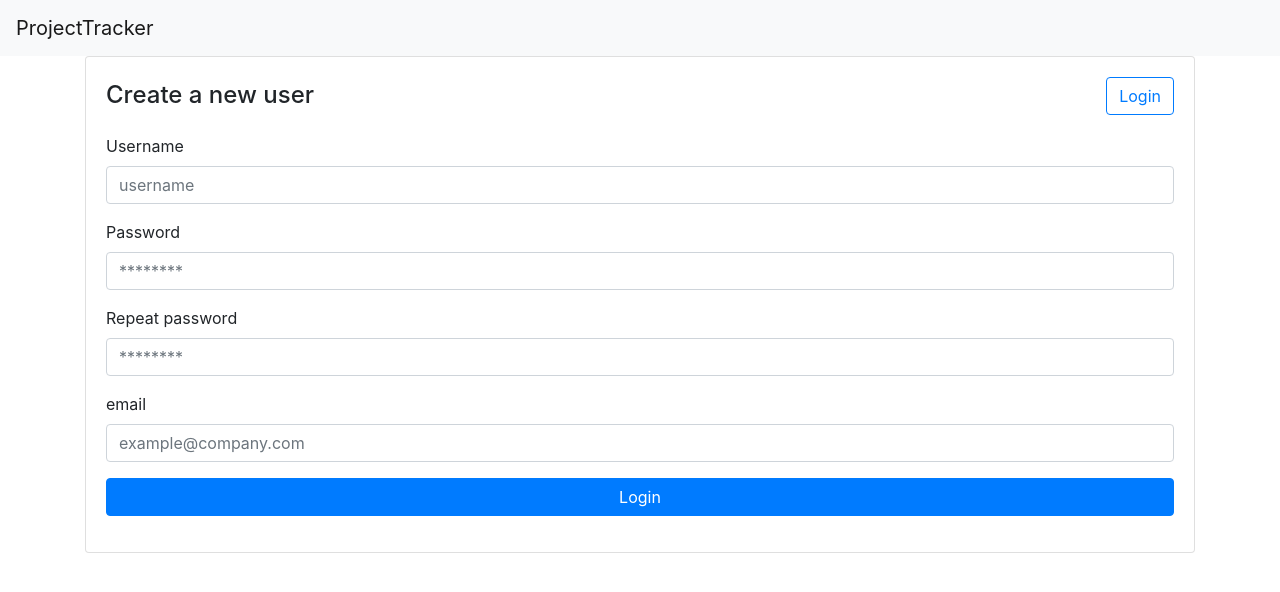
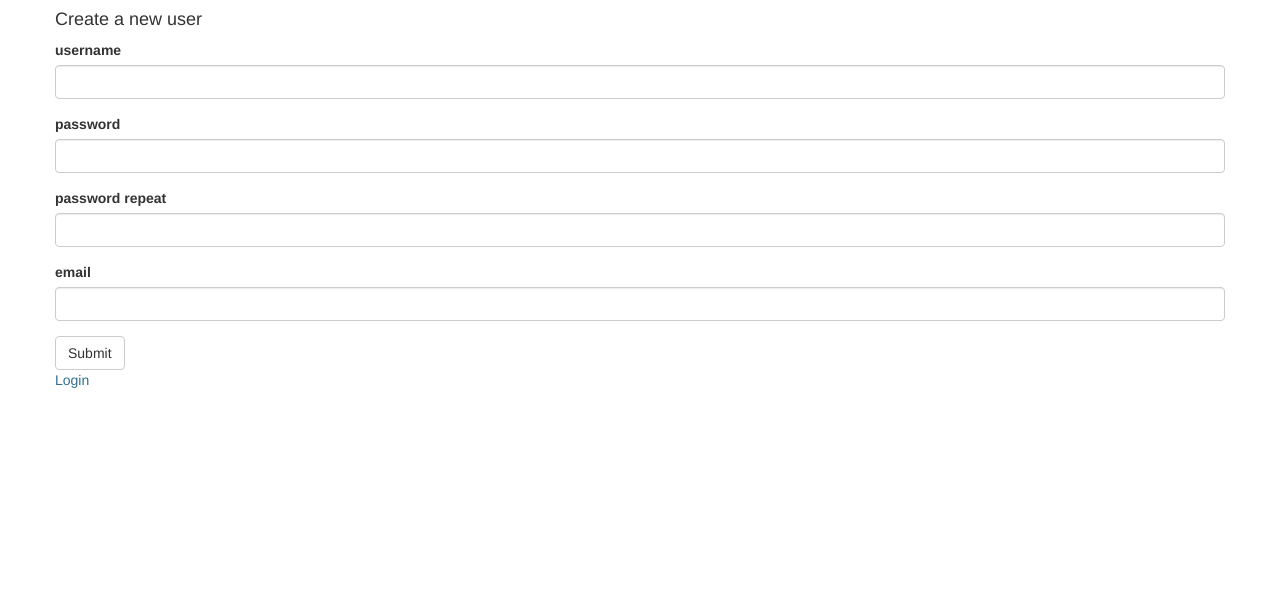
Before and after one commit to kallioaa/projectTracker, a Flask app: page /auth/new_user in a window 1280 px wide. Shown: the top 592 px of the page. Run offline with Flask 2, Linux system fonts and the light colour scheme; some libraries are stand-ins or nearby versions.

Commit message:
flask-bootstrap WTforms

```diff
--- a/app/__init__.py
+++ b/app/__init__.py
@@ -1,10 +1,13 @@
 from flask import Flask, render_template
 from flask_sqlalchemy import SQLAlchemy
+from flask_bootstrap import Bootstrap
 
 app = Flask(__name__)
 app.config.from_object("config")
+Bootstrap(app)
 
 db = SQLAlchemy(app)
+
 
 @app.errorhandler(404)
 def not_found(error):
--- a/app/mod_auth/controllers.py
+++ b/app/mod_auth/controllers.py
@@ -1,6 +1,6 @@
 from app import app
 from flask import render_template, redirect, url_for, request, session, Blueprint
-from app.mod_auth.usermodel import login_user, create_user
+from app.mod_auth.forms import LoginForm, CreateUserForm
 
 
 mod_auth = Blueprint('auth', __name__, url_prefix='/auth')
@@ -8,27 +8,20 @@
 
 @mod_auth.route('/login', methods=['GET', 'POST'])
 def login():
-    if request.method == "POST":
-        username = request.form["username"]
-        password = request.form["password"]
-        log_in_error = login_user(username, password)
-        print(log_in_error)
-        if log_in_error is None:
-            session["user"] = username
-            return "<p> kirjauduttu <p>"
-        return render_template("auth/login.html", log_in_error=log_in_error)
-    return render_template("auth/login.html")
+    form = LoginForm()
+    if form.validate_on_submit():
+        username = form.username.data
+        password = form.password.data
+        return render_template("auth/login.html", form=form)
+    return render_template("auth/login.html",form=form)
 
 
 @mod_auth.route('/new_user', methods=['GET', 'POST'])
 def new_user():
-    if request.method == "POST":
-        username = request.form["username"]
-        email = request.form["email"]
-        password = request.form["password"]
-        password_repeat = request.form["password_repeat"]
-        status_info = create_user(username, email, password, password_repeat)
-        username_error = '\n'.join(status_info["username"])
-        password_error = '\n'.join(status_info["password"])
-        return render_template("auth/new_user.html", username_error=username_error, password_error=password_error)
-    return render_template("auth/new_user.html")
+    form = CreateUserForm()
+    if form.validate_on_submit():
+        username = form.username.data
+        password = form.password.data
+        email = form.email.data
+        return render_template("auth/new_user.html", form=form)
+    return render_template("auth/new_user.html", form=form)
--- a/app/mod_auth/forms.py
+++ b/app/mod_auth/forms.py
@@ -0,0 +1,18 @@
+from app import db
+from flask_wtf import FlaskForm
+from wtforms import StringField, PasswordField, validators, SubmitField
+from wtforms.validators import InputRequired, Length, EqualTo, Email
+
+
+class LoginForm(FlaskForm):
+    username = StringField("username", validators=[InputRequired(), Length(min=1, max=25)])
+    password = PasswordField("password", validators=[InputRequired(), Length(min=8, max=60)])
+    submit = SubmitField('Submit')
+
+
+class CreateUserForm(FlaskForm):
+    username = StringField("username", validators=[InputRequired(), Length(message="length if off ",min=1, max=25)])
+    password = PasswordField("password", validators=[InputRequired(), Length(min=8, max=60)])
+    password_repeat = PasswordField("password repeat", validators=[InputRequired(), EqualTo("password")])
+    email = StringField("email", validators=[InputRequired(), Email()])
+    submit = SubmitField('Submit')
--- a/app/templates/auth/base.html
+++ /dev/null
@@ -1,19 +0,0 @@
-<!DOCTYPE html>
-<html>
-    <head>
-        <title>{% block title %}{% endblock %}</title>
-        <link rel="stylesheet" href="https://stackpath.bootstrapcdn.com/bootstrap/4.3.1/css/bootstrap.min.css"
-        integrity="sha384-ggOyR0iXCbMQv3Xipma34MD+dH/1fQ784/j6cY/iJTQUOhcWr7x9JvoRxT2MZw1T" crossorigin="anonymous">
-    </head>
-    <body>
-        <nav class="navbar navbar-light bg-light">
-            <a class="navbar-brand" href="#">
-              ProjectTracker
-            </a>
-        </nav>
-        {% block content %}{% endblock %}
-        <script src="https://code.jquery.com/jquery-3.3.1.slim.min.js" integrity="sha384-q8i/X+965DzO0rT7abK41JStQIAqVgRVzpbzo5smXKp4YfRvH+8abtTE1Pi6jizo" crossorigin="anonymous"></script>
-        <script src="https://cdnjs.cloudflare.com/ajax/libs/popper.js/1.14.7/umd/popper.min.js" integrity="sha384-UO2eT0CpHqdSJQ6hJty5KVphtPhzWj9WO1clHTMGa3JDZwrnQq4sF86dIHNDz0W1" crossorigin="anonymous"></script>
-        <script src="https://stackpath.bootstrapcdn.com/bootstrap/4.3.1/js/bootstrap.min.js" integrity="sha384-JjSmVgyd0p3pXB1rRibZUAYoIIy6OrQ6VrjIEaFf/nJGzIxFDsf4x0xIM+B07jRM" crossorigin="anonymous"></script>
-    </body>
-</html>
--- a/app/templates/auth/new_user.html
+++ b/app/templates/auth/new_user.html
@@ -1,41 +1,16 @@
-{% extends "auth/base.html" %}
-{% block title %} Login {%  endblock %}
+{% extends "bootstrap/base.html" %}
+{% import "bootstrap/wtf.html" as wtf %}
+{% block title %} New User {%  endblock %}
 {% block content %}
 <div class="container">
     <div class="row">
         <div class="col">
             <div class="card">
                 <article class="card-body">
-                <a href="/auth/login" class="float-right btn btn-outline-primary">Login</a>
                 <h4 class="card-title mb-4 mt-1">Create a new user</h4>
-                <form action="#" method="POST">
-                    <div class="form-group">
-                        <label>Username</label>
-                        <input name="username" class="form-control" placeholder="username" type="username">
-                    </div> <!-- form-group// -->
-                    <div>
-                        <p> {{username_error}} </p>
-                    </div>
-                    <div class="form-group">
-                        <label>Password</label>
-                        <input name="password" class="form-control" placeholder="********" type="password">
-                    </div> <!-- form-group// -->
-                    <div>
-                        <p> {{password_error}} </p>
-                    </div>
-                    <div class="form-group">
-                        <label>Repeat password</label>
-                        <input name="password_repeat" class="form-control" placeholder="********" type="password">
-                    </div> <!-- form-group// -->
-                    <div class="form-group">
-                        <label>email</label>
-                        <input name="email" class="form-control" placeholder="example@company.com" type="email">
-                    </div> <!-- form-group// -->
-                    <div class="form-group">
-                        <button type="submit" class="btn btn-primary btn-block", value="Submit"> Login  </button>
-                    </div> <!-- form-group// -->
-                </form>
+                {{ wtf.quick_form(form) }}
                 </article>
+                <a href="/auth/login" class="text-info">Login</a>
                 </div> <!-- card.// -->
         </div>
     </div>
--- a/config.py
+++ b/config.py
@@ -1,4 +1,4 @@
 DEBUG = True
 SQLALCHEMY_TRACK_MODIFICATIONS = False
 SQLALCHEMY_DATABASE_URI = "postgresql:///aatukallio"
-SECRET_KEY = "salainen"
+SECRET_KEY = "skfaa843jkruw3"
--- a/requirements.txt
+++ b/requirements.txt
@@ -1,7 +1,11 @@
 attrs==20.3.0
 click==7.1.2
+dnspython==2.1.0
+email-validator==1.1.2
 Flask==1.1.2
 Flask-SQLAlchemy==2.4.4
+Flask-WTF==0.14.3
+idna==3.1
 iniconfig==1.1.1
 itsdangerous==1.1.0
 Jinja2==2.11.2
@@ -17,3 +21,4 @@
 SQLAlchemy==1.3.22
 toml==0.10.2
 Werkzeug==1.0.1
+WTForms==2.3.3
```
Also changed, not shown: app/mod_auth/usermodel.py (deleted, +0 -52 lines), app/templates/auth/login.html (+4 -20 lines).
